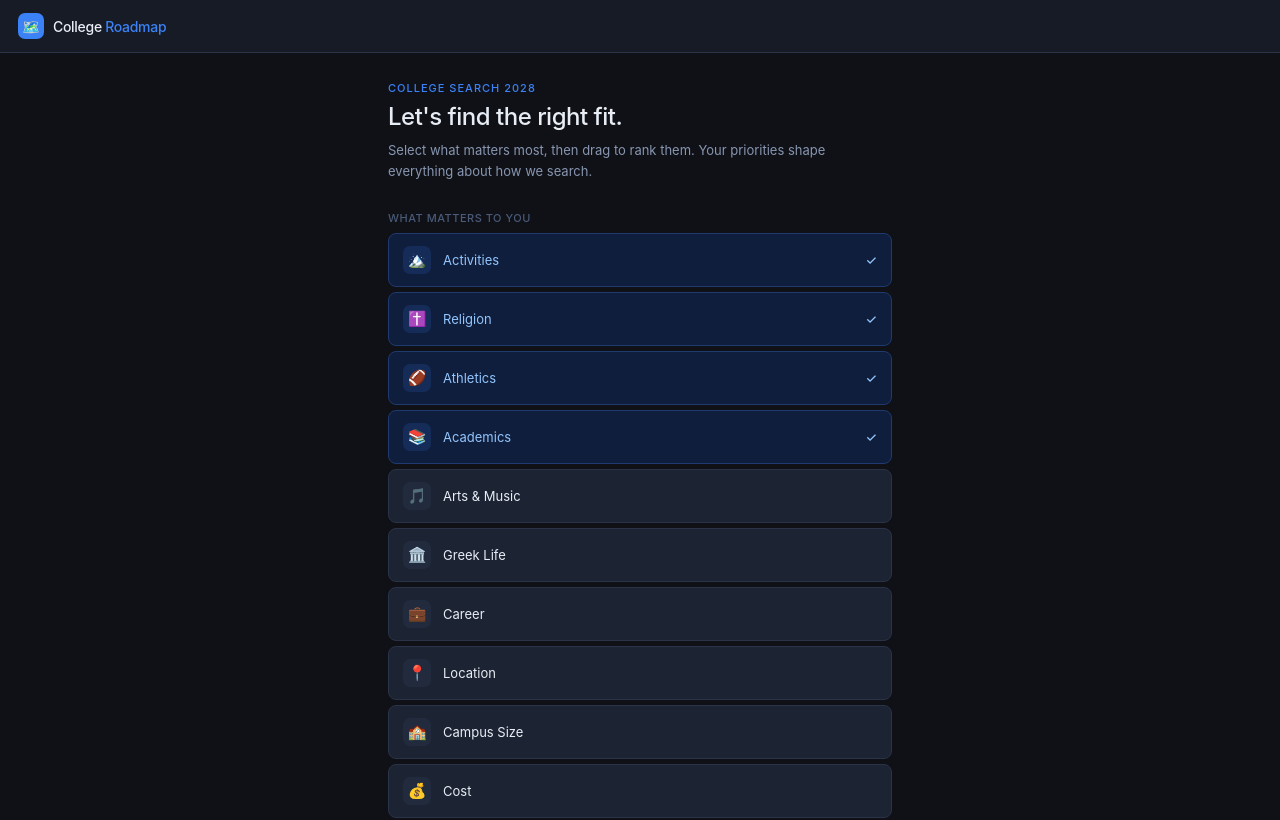
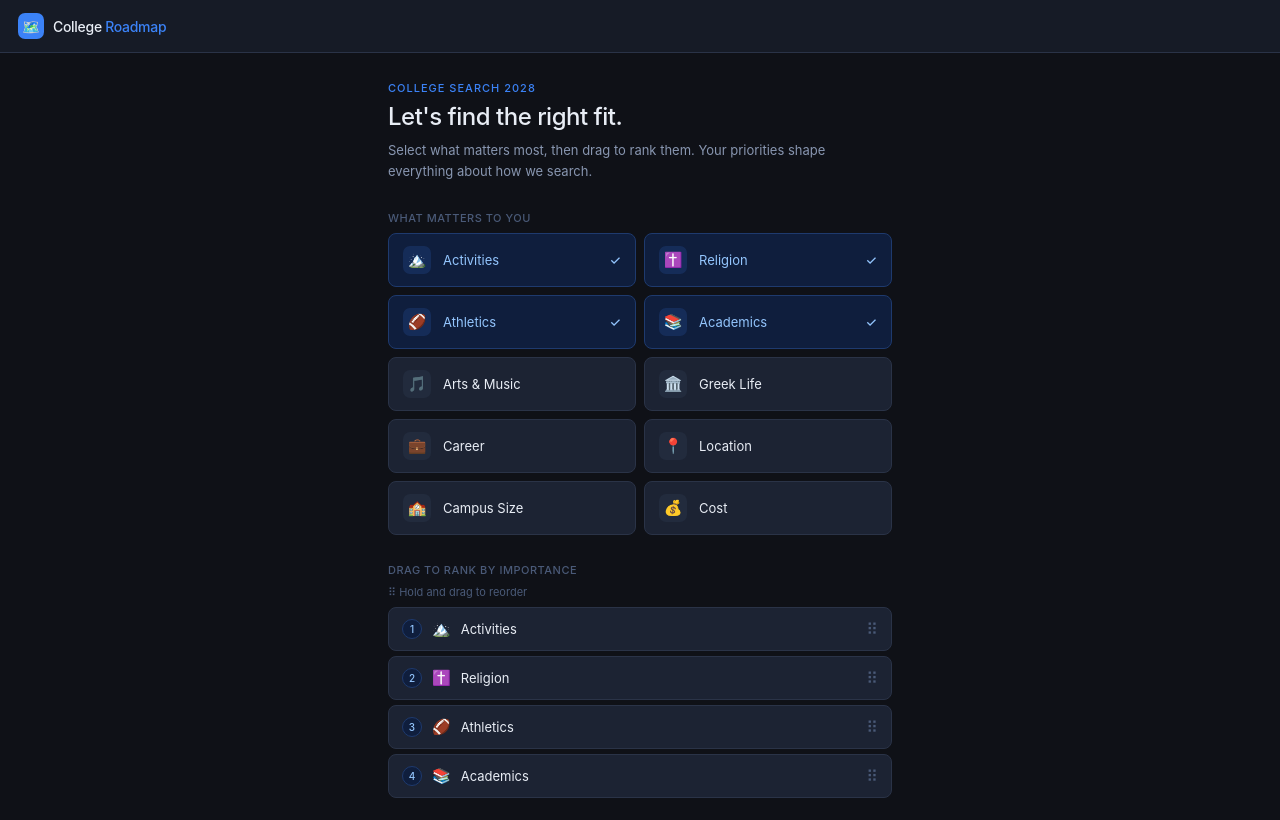
Before and after one commit to bhabeck/college-roadmap, a React (Vite) app: page / in a window 1280 px wide. Shown: the top 820 px of the page. Built offline with nearby package versions, Linux system fonts and the light colour scheme.

Commit message:
Pillar grid — 2 column layout

```diff
--- a/src/components/OnboardingScreen.jsx
+++ b/src/components/OnboardingScreen.jsx
@@ -163,7 +163,7 @@ const s = {
   h1:           { fontSize: 24, fontWeight: 500, color: "#e8edf5", letterSpacing: "-0.5px", lineHeight: 1.2, marginBottom: 8 },
   sub:          { fontSize: 13, color: "#8896b0", lineHeight: 1.65, marginBottom: 28 },
   sectionLabel: { fontSize: 11, fontWeight: 500, letterSpacing: 0.5, textTransform: "uppercase", color: "#4a5a78", marginBottom: 8 },
-  pillars:      { display: "flex", flexDirection: "column", gap: 5, marginBottom: 28 },
+  pillars:      { display: "grid", gridTemplateColumns: "repeat(2, 1fr)", gap: 8, marginBottom: 28 },
   pillar:       { display: "flex", alignItems: "center", gap: 12, padding: "12px 14px", background: "#1c2333", border: "0.5px solid #2a3347", borderRadius: 8, cursor: "pointer", userSelect: "none" },
   pillarSel:    { display: "flex", alignItems: "center", gap: 12, padding: "12px 14px", background: "#0f1e3d", border: "0.5px solid #1e3a6e", borderRadius: 8, cursor: "pointer", userSelect: "none" },
   pillarIcon:   { width: 28, height: 28, borderRadius: 7, background: "#222b3d", display: "flex", alignItems: "center", justifyContent: "center", flexShrink: 0 },
```
